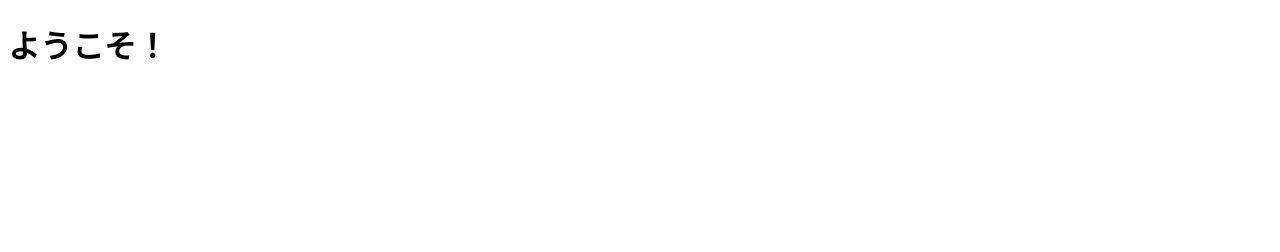
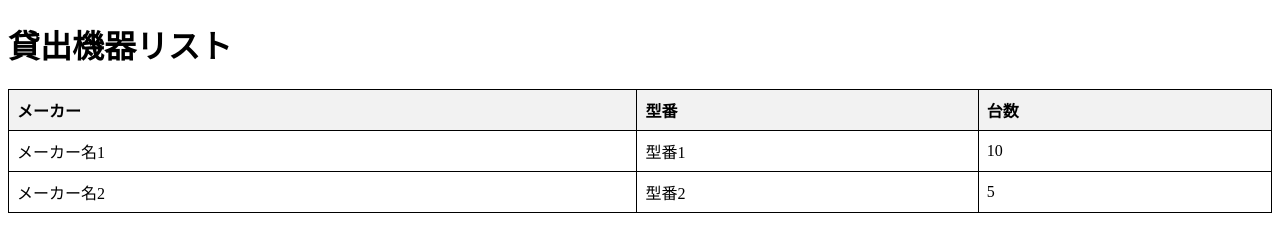
Before and after one commit to kazunarikato/kazunarikato.github.io, a plain HTML site: page index.html in a window 1280 px wide. Drawn offline with Linux system fonts and the light colour scheme; files that its build step writes are made by us from their sources.

Commit message:
mod index.html

```diff
--- a/index.html
+++ b/index.html
@@ -1,10 +1,30 @@
 <!DOCTYPE html>
 <html>
 <head>
-    <title>ようこそ</title>
+    <title>貸出機器リスト</title>
     <meta charset="UTF-8">
+    <link rel="stylesheet" type="text/css" href="style.css">
 </head>
 <body>
-    <h1>ようこそ！</h1>
+    <h1>貸出機器リスト</h1>
+    <table>
+        <tr>
+            <th>メーカー</th>
+            <th>型番</th>
+            <th>台数</th>
+        </tr>
+        <!-- 機器の例 -->
+        <tr>
+            <td>メーカー名1</td>
+            <td>型番1</td>
+            <td>10</td>
+        </tr>
+        <tr>
+            <td>メーカー名2</td>
+            <td>型番2</td>
+            <td>5</td>
+        </tr>
+        <!-- 他の機器のデータ -->
+    </table>
 </body>
 </html>
```
